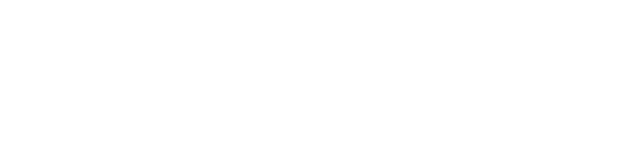
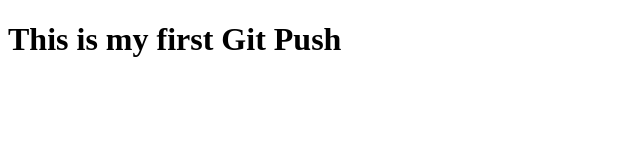
Before and after one commit to Harmish2001/Git-Practice, a plain HTML site: page index.html in a window 1280 px wide. Shown: the whole page, without its empty margins (0-640 px from the left). Drawn offline with Linux system fonts and the light colour scheme.

Commit message:
Added H1

```diff
--- a/index.html
+++ b/index.html
@@ -5,5 +5,7 @@
     <meta name="viewport" content="width=device-width, initial-scale=1.0" />
     <title>Harmish sikhega GIT</title>
   </head>
-  <body></body>
+  <body>
+    <h1>This is my first Git Push</h1>
+  </body>
 </html>
```
